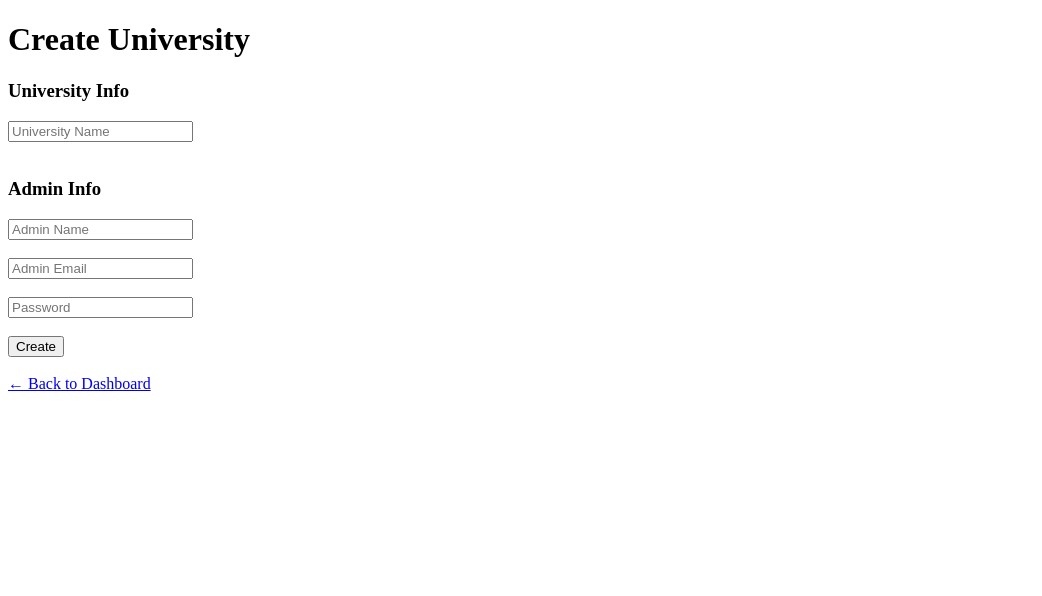
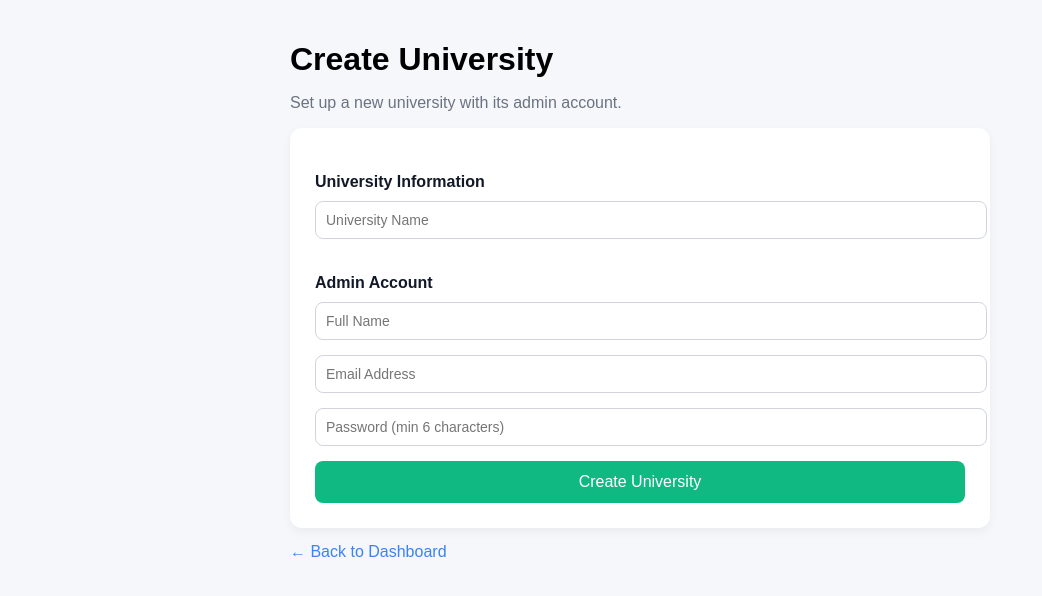
Before and after one commit to YuriBeginner/messenger-dtr, a Flask app: template templates/superadmin/create_university.html in a window 1280 px wide. Shown: the top 596 px of the page, without its empty margins (0-1042 px from the left). Run offline with Flask 3, Linux system fonts and the light colour scheme; the template is opened without the code that fills it, so the values that code supplies are empty; some libraries are stand-ins or nearby versions.

Commit message:
Update create_university.html

```diff
--- a/templates/superadmin/create_university.html
+++ b/templates/superadmin/create_university.html
@@ -2,33 +2,133 @@
 <html>
 <head>
     <title>Create University</title>
+
+    <style>
+        body {
+            font-family: Arial, sans-serif;
+            background-color: #f5f7fb;
+            margin: 0;
+            padding: 20px;
+        }
+
+        .container {
+            max-width: 700px;
+            margin: auto;
+        }
+
+        h1 {
+            margin-bottom: 10px;
+        }
+
+        .card {
+            background: white;
+            padding: 25px;
+            border-radius: 12px;
+            box-shadow: 0 4px 10px rgba(0,0,0,0.05);
+        }
+
+        .section-title {
+            margin-top: 20px;
+            margin-bottom: 10px;
+            font-weight: bold;
+            color: #111827;
+        }
+
+        input {
+            width: 100%;
+            padding: 10px;
+            margin-bottom: 15px;
+            border-radius: 8px;
+            border: 1px solid #d1d5db;
+            font-size: 14px;
+        }
+
+        input:focus {
+            outline: none;
+            border-color: #3b82f6;
+        }
+
+        .btn {
+            width: 100%;
+            padding: 12px;
+            background-color: #10b981;
+            color: white;
+            border: none;
+            border-radius: 8px;
+            font-size: 16px;
+            cursor: pointer;
+        }
+
+        .btn:hover {
+            background-color: #059669;
+        }
+
+        .error {
+            background: #fee2e2;
+            color: #991b1b;
+            padding: 10px;
+            border-radius: 8px;
+            margin-bottom: 15px;
+        }
+
+        .success {
+            background: #dcfce7;
+            color: #166534;
+            padding: 10px;
+            border-radius: 8px;
+            margin-bottom: 15px;
+            white-space: pre-line;
+        }
+
+        .back-link {
+            display: inline-block;
+            margin-top: 15px;
+            text-decoration: none;
+            color: #3b82f6;
+        }
+
+        .back-link:hover {
+            text-decoration: underline;
+        }
+
+    </style>
 </head>
 <body>
 
+<div class="container">
+
     <h1>Create University</h1>
+    <p style="color:#6b7280;">Set up a new university with its admin account.</p>
+
+    <div class="card">
 
         {% if error %}
-<p style="color:red;">{{ error }}</p>
+        <div class="error">{{ error }}</div>
         {% endif %}
 
         {% if success %}
-<p style="color:green;">{{ success }}</p>
+        <div class="success">{{ success }}</div>
         {% endif %}
 
         <form method="POST">
-    <h3>University Info</h3>
-    <input type="text" name="name" placeholder="University Name"><br><br>
 
-    <h3>Admin Info</h3>
-    <input type="text" name="admin_name" placeholder="Admin Name"><br><br>
-    <input type="email" name="admin_email" placeholder="Admin Email"><br><br>
-    <input type="password" name="password" placeholder="Password"><br><br>
+            <div class="section-title">University Information</div>
+            <input type="text" name="name" placeholder="University Name" required>
 
-    <button type="submit">Create</button>
+            <div class="section-title">Admin Account</div>
+            <input type="text" name="admin_name" placeholder="Full Name" required>
+            <input type="email" name="admin_email" placeholder="Email Address" required>
+            <input type="password" name="password" placeholder="Password (min 6 characters)" required>
+
+            <button type="submit" class="btn">Create University</button>
+
         </form>
 
-<br>
-<a href="/superadmin/dashboard">← Back to Dashboard</a>
+    </div>
+
+    <a href="/superadmin/dashboard" class="back-link">← Back to Dashboard</a>
+
+</div>
 
 </body>
 </html>
```
Lines whose indentation alone changed are shown as unchanged.
